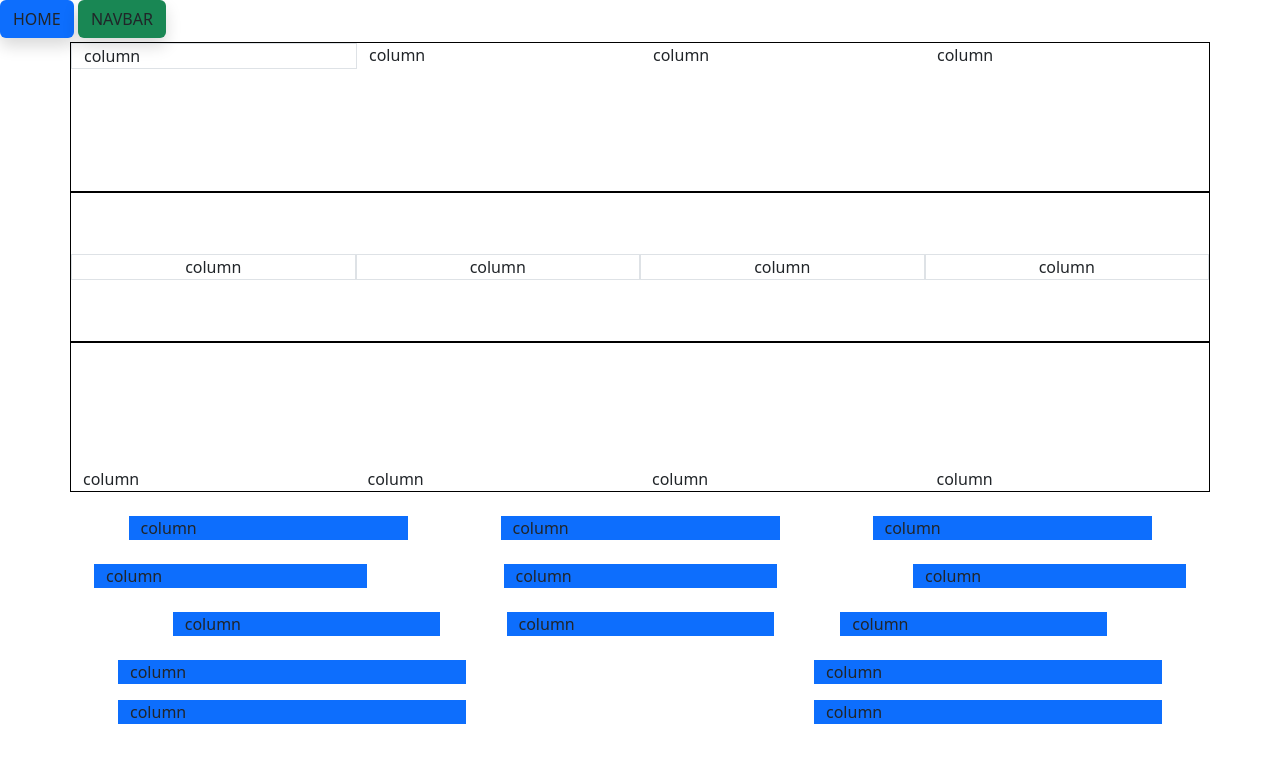
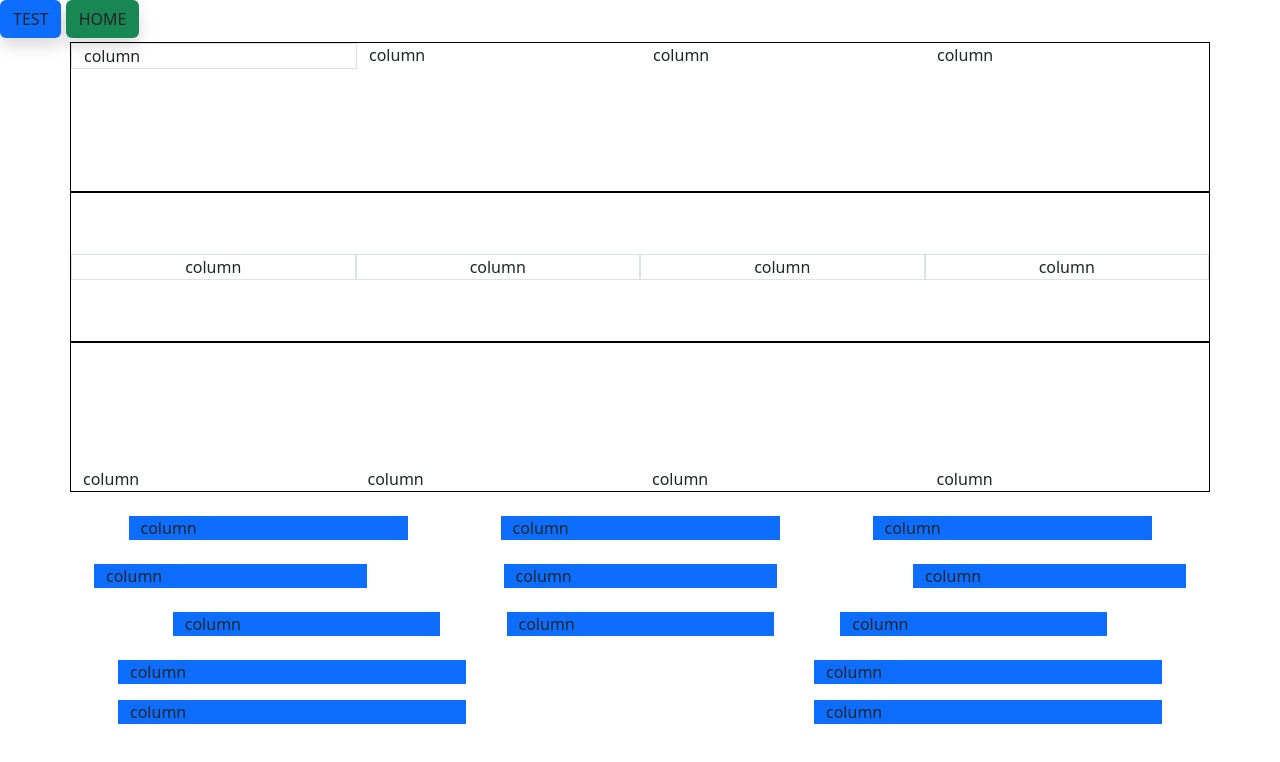
Before and after one commit to pancake-intern/UCUZDANAL, a plain HTML site: page kindex.html in a window 1280 px wide. Drawn offline with nearby package versions, Linux system fonts and the light colour scheme.

Commit message:
2 surprise site is now hidden

```diff
--- a/kindex.html
+++ b/kindex.html
@@ -9,8 +9,8 @@
       <link href="https://fonts.googleapis.com/css2?family=Figtree:ital,wght@0,300..900;1,300..900&display=swap" rel="stylesheet">
 </head>
 <body>
-    <a class="btn bg-primary shadow" href="index.html">HOME</a>
-    <a class="btn bg-success shadow" href="navbar.html">NAVBAR</a>
+    <a class="btn bg-primary shadow" href="oldindex.html">TEST</a>
+    <a class="btn bg-success shadow" href="index.html">HOME</a>
   <div class="container my-1">
         <div class="row align-items-start justify-content-center text-start" style="height: 150px;border:1px solid black; ">
             <div class="col border">column</div>
```
Also changed, not shown: index.html (+2 -2 lines), oldindex.html (+1 -1 lines), index.css (renamed from navbar.css), index.js (renamed from navbar.js), sepet.html (added).
